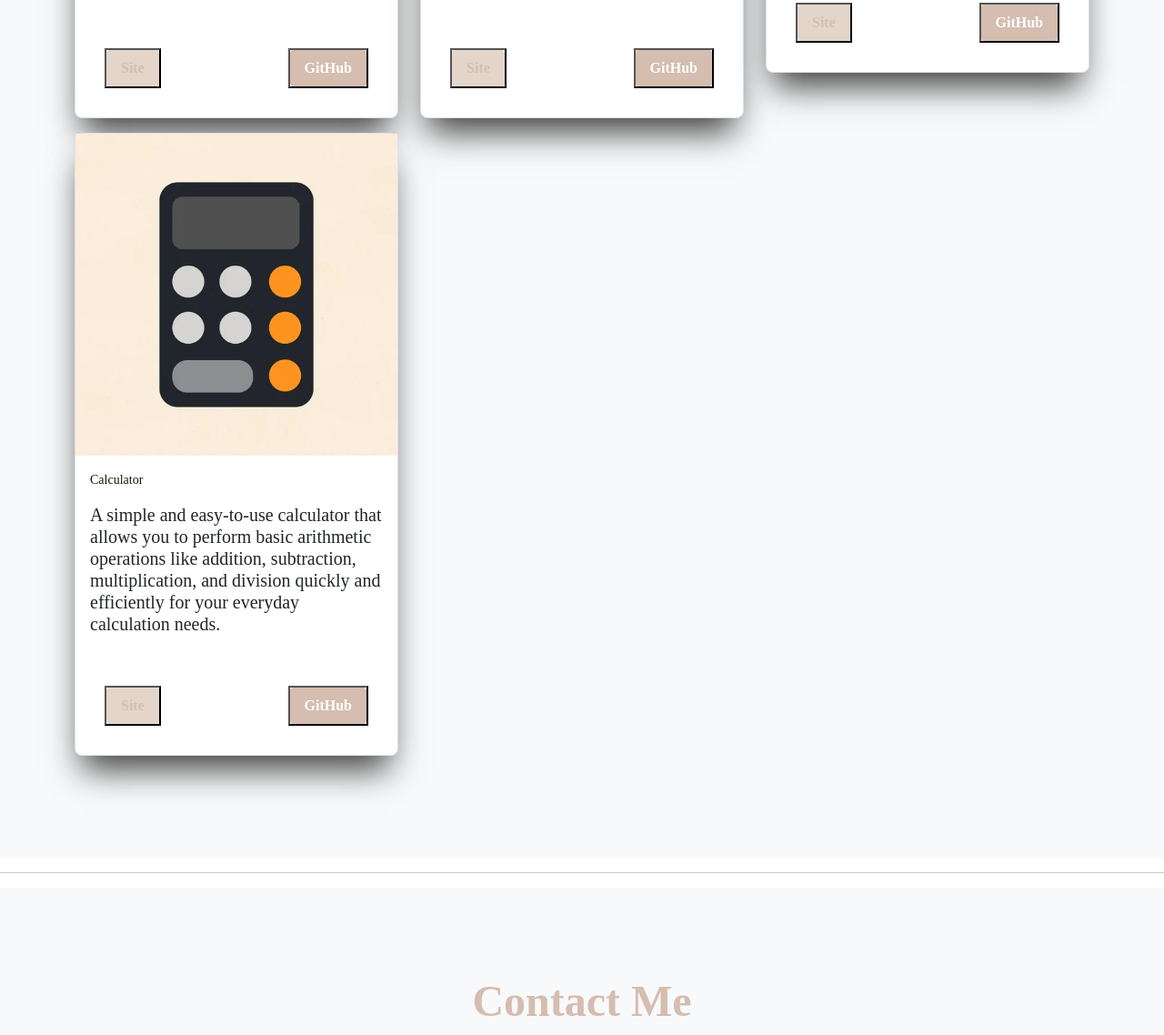
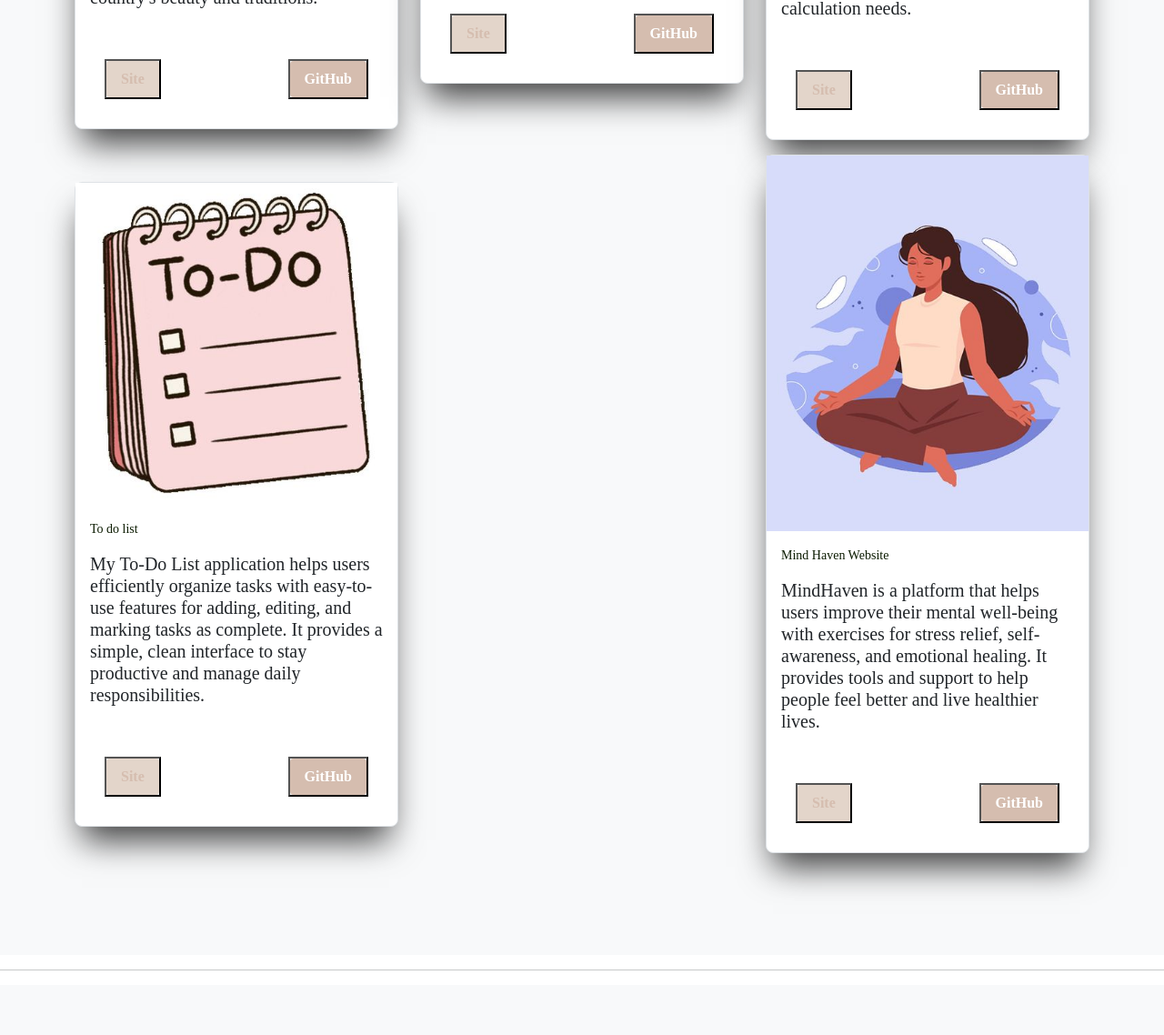
Before and after one commit to Sarah1khalil/portfolio1, a plain HTML site: page index.html in a window 1280 px wide. Shown: the part 2140-3278 px from the top of the page at 91% size. Drawn offline with nearby package versions, Linux system fonts and the light colour scheme.

Commit message:
new project added

```diff
--- a/index.html
+++ b/index.html
@@ -114,24 +114,6 @@
               </div>
             </div>
           </div>
-
-          <!-- Blog 2 -->
-          <div class="col-lg-4 mb-3">
-            <div class="card">
-              <img src="com.delxmobile.notas--3-icon.png" class="img-fluid" alt="Blog Image">
-              <small class="px-3 py-3 font-weight-bold">Notes project </small>
-              <h5 class="font-weight-bold px-3">The notes app lets you quickly jot down important thoughts or ideas. You can add and save text notes to keep them handy, helping you stay organized and keep track of your daily thoughts.
-
-
-
-              </h5>
-              <div class="button-group">
-                <button><a href="https://peaceful-fox-4114df.netlify.app/" class="btn bt1">Site</a></button>
-                <button><a href="https://github.com/Sarah1khalil/note-project" class="btn bt2">GitHub</a></button>
-              </div>
-            </div>
-          </div>
-
           <!-- Blog 3 -->
           <div class="col-lg-4 mb-3">
             <div class="card">
@@ -158,6 +140,34 @@
               </div>
             </div>
           </div>
+          <!-- Blog 4 -->
+          <div class="col-lg-4 mb-3">
+            <div class="card">
+              <img src="d02595bbfd3b1e16b3ad2eac4550d2df.jpg" class="img-fluid" alt="Blog Image">
+              <small class="px-3 py-3 font-weight-bold">To do list</small>
+              <h5 class="font-weight-bold px-3">My To-Do List application helps users efficiently organize tasks with easy-to-use features for adding, editing, and marking tasks as complete. It provides a simple, clean interface to stay productive and manage daily responsibilities.
+
+              </h5>
+              <div class="button-group">
+                <button><a href="https://to-do-list20.netlify.app/" class="btn bt1">Site</a></button>
+                <button><a href="https://github.com/Sarah1khalil/to-do-list2" class="btn bt2">GitHub</a></button>
+              </div>
+            </div>
+          </div>
+        <!-- Blog 5 -->
+      <div class="col-lg-4 mb-3">
+        <div class="card">
+          <img src="78bba7eb4bae37fc4b6df099607bb2df.jpg" class="img-fluid" alt="Blog Image">
+          <small class="px-3 py-3 font-weight-bold">Mind Haven Website</small>
+          <h5 class="font-weight-bold px-3">MindHaven is a platform that helps users improve their mental well-being with exercises for stress relief, self-awareness, and emotional healing. It provides tools and support to help people feel better and live healthier lives.
+
+          </h5>
+          <div class="button-group">
+            <button><a href="https://mindhavens.netlify.app/#" class="btn bt1">Site</a></button>
+            <button><a href="https://github.com/Sarah1khalil/mental-health" class="btn bt2">GitHub</a></button>
+          </div>
+        </div>
+      </div>
 
         </div>
       </div>
```
Also changed, not shown: 78bba7eb4bae37fc4b6df099607bb2df.jpg (added), d02595bbfd3b1e16b3ad2eac4550d2df.jpg (added).
